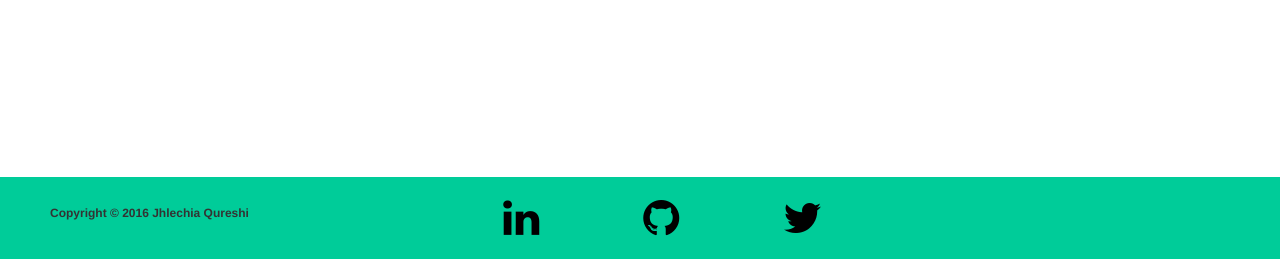
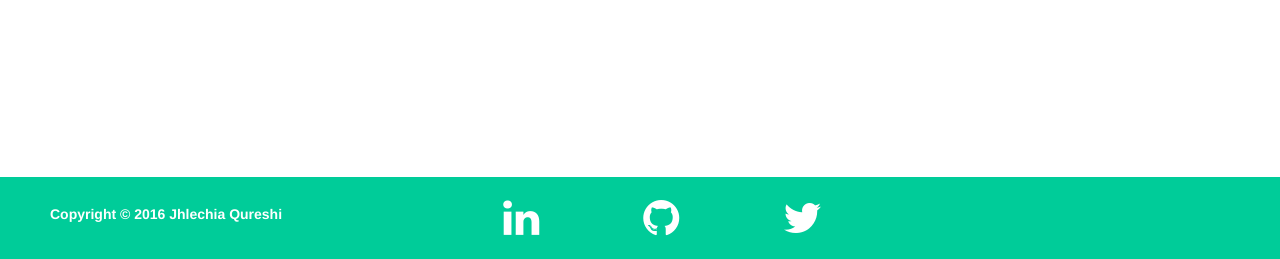
Before and after one commit to jhlechia/portfolio_site, a PHP site: page / in a window 1280 px wide. Shown: the part 2385-2644 px from the top of the page. Run offline with PHP 8.4, Linux system fonts and the light colour scheme; some libraries are stand-ins or nearby versions.

Commit message:
Changed font color infooter

```diff
--- a/css/styles.css
+++ b/css/styles.css
@@ -22,7 +22,7 @@
 .link {
   padding-left: 50px;
   padding-right: 50px;
-  color: black;
+  color: white;
   transition: all .5s ease-in-out;
 }
 
@@ -64,3 +64,7 @@
 .social-links {
   margin-bottom: 20px;
 }
+
+.footer-details {
+  color: white;
+}
--- a/index.html
+++ b/index.html
@@ -54,7 +54,7 @@
   <div class="container-fluid footer-section">
     <div class="row">
       <div class="col-md-4">
-        <h6><strong>Copyright &copy; 2016 Jhlechia Qureshi</strong></h6>
+        <h5 class="footer-details"><strong>Copyright &copy; 2016 Jhlechia Qureshi</strong></h5>
       </div>
       <div class="col-md-8 social-links">
         <a href="https://www.linkedin.com/in/jhlechiaqureshi"><span class="link"><strong>  <i class="fa fa-linkedin fa-3x"></i></strong></span></a>
```
